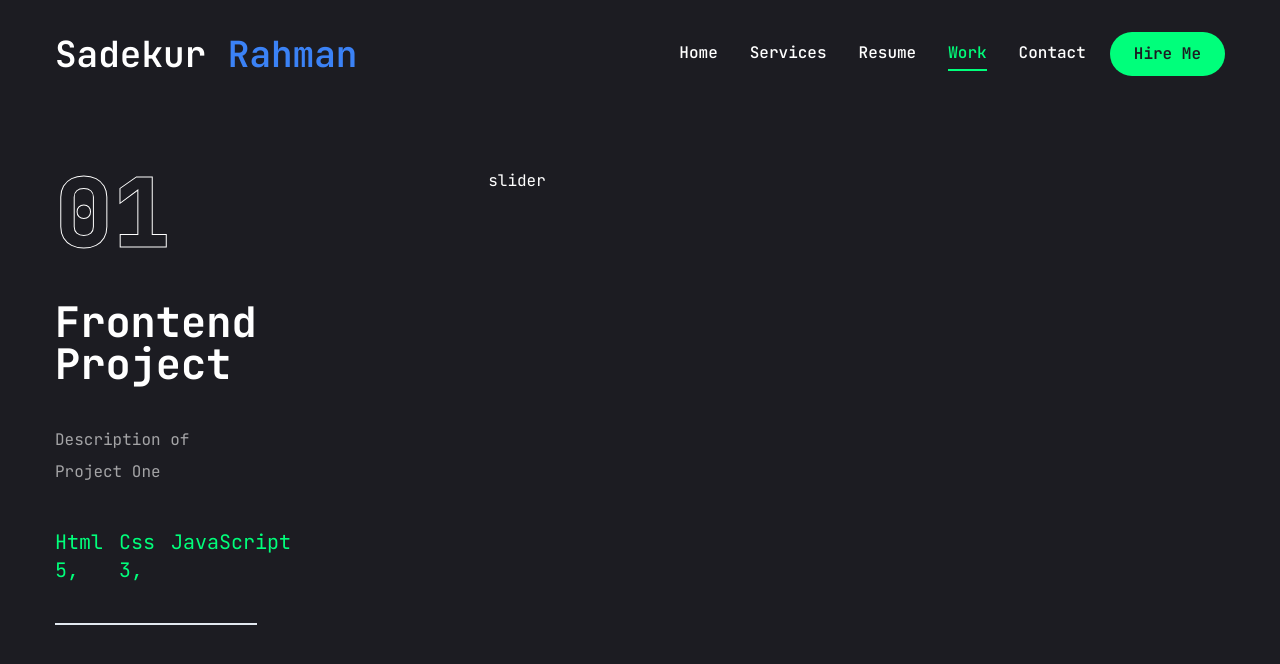
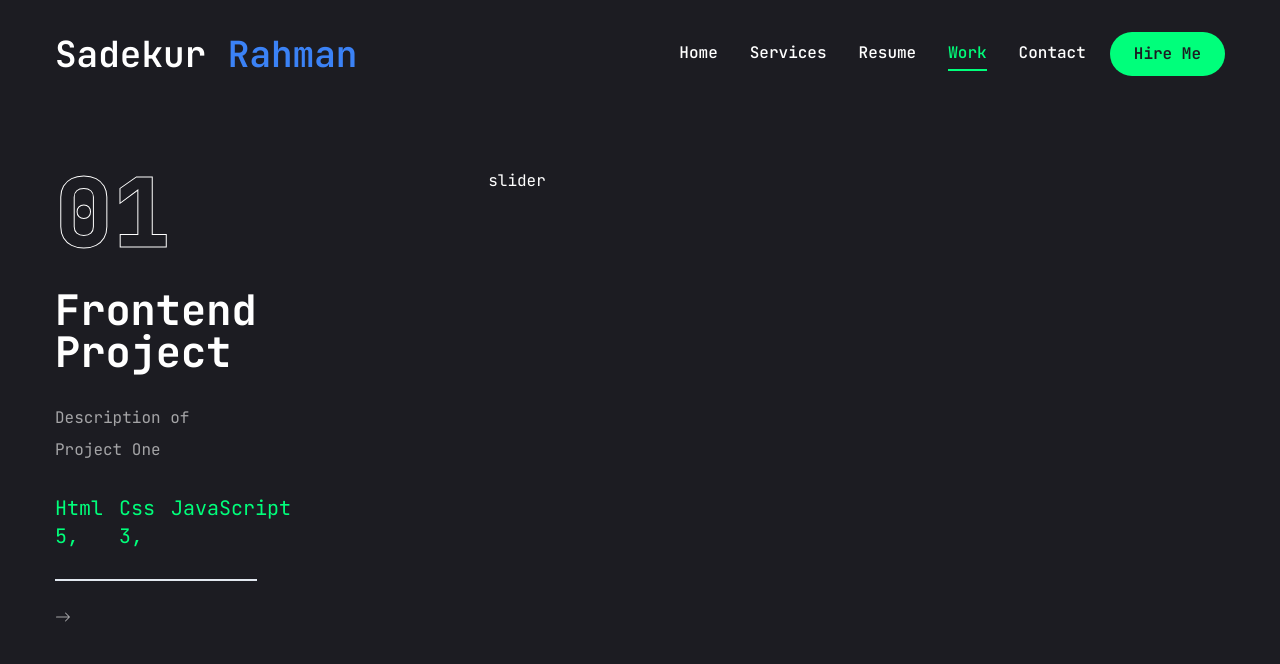
Before and after one commit to sadekur/pfs-2, a Next.js app: page /work in a window 1280 px wide. Shown: the top 664 px of the page. Built offline with nearby package versions, Linux system fonts and the light colour scheme.

Commit message:
Refactor Work component layout for improved readability and structure

```diff
--- a/app/work/page.jsx
+++ b/app/work/page.jsx
@@ -73,6 +73,20 @@ const Work = () => {
               })}
             </ul>
             <div className="border border-white/28"></div>
+            <div>
+              <Link href={project.github} target="_blank" className="flex items-center gap-2 text-white/60 hover:text-white transition-all duration-500">
+                <TooltipProvider>
+                  <Tooltip>
+                    <TooltipTrigger>
+                      <BsArrowRight />
+                    </TooltipTrigger>
+                    <TooltipContent>
+                      Live Project
+                    </TooltipContent>
+                  </Tooltip>
+                </TooltipProvider>
+              </Link>
+            </div>
           </div>
         </div>
         <div className="w-full xl:w-[50%]">slider</div>
```
